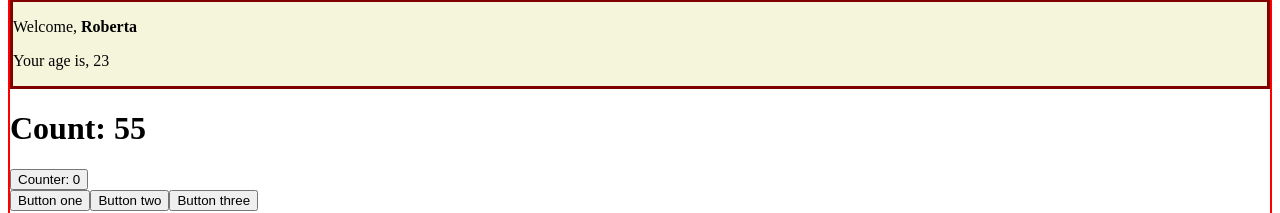
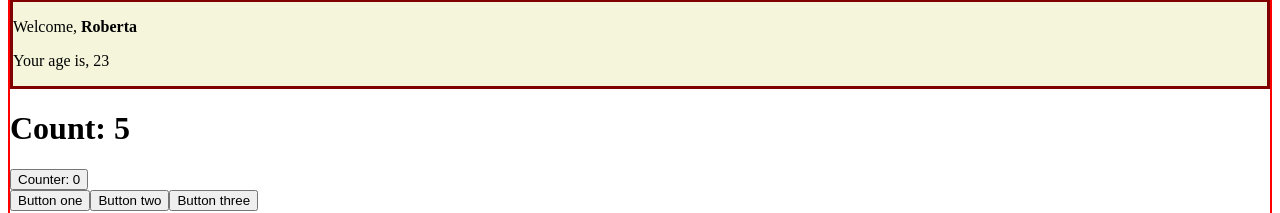
Before and after one commit to RobertaRagusa/react-exercises, a React (Create React App) app: page / in a window 1280 px wide. Shown: the part 153-366 px from the top of the page. Built offline with nearby package versions, Linux system fonts and the light colour scheme; no server answers.

Commit message:
useEffect-03

```diff
--- a/src/App.js
+++ b/src/App.js
@@ -12,6 +12,7 @@ import { Container } from "./Container";
 import { LanguageContext } from "./LanguageContext";
 import { DisplayLanguage } from "./DisplayLanguage";
 import { Sum } from "./Sum";
+import { GithubUser } from "./GithubUser";
 
 export class App extends React.Component {
   state = {
@@ -29,7 +30,11 @@ export class App extends React.Component {
       <Container title="My Awesome Application">
         <Hello />
         <Welcome renderAge={true} />
-        <Counter initialValue={5} incrementInterval={500} incrementAmount={5} />
+        <Counter
+          initialValue={5}
+          incrementInterval={10000}
+          incrementAmount={5}
+        />
         <ClickCounter
           onCounterChange={(counter) => {
             console.log(`The count is: ${counter}`);
@@ -62,6 +67,7 @@ export class App extends React.Component {
           <DisplayLanguage />
         </LanguageContext.Provider>
         <Sum />
+        <GithubUser username="RobertaRagusa" />
       </Container>
     );
   }
--- /dev/null
+++ b/src/GithubUser.js
@@ -0,0 +1,18 @@
+import { useEffect, useState } from "react";
+
+export function GithubUser({ username }) {
+  const [data, setData] = useState(null);
+
+  useEffect(() => {
+    fetch(`https://api.github.com/users/${username}`)
+      .then((response) => {
+        return response.json();
+      })
+      .then((json) => {
+        console.log(json);
+        setData(json);
+      });
+  }, [username]);
+
+  return <div>{data && <h1>{data.username}</h1>}</div>;
+}
```
